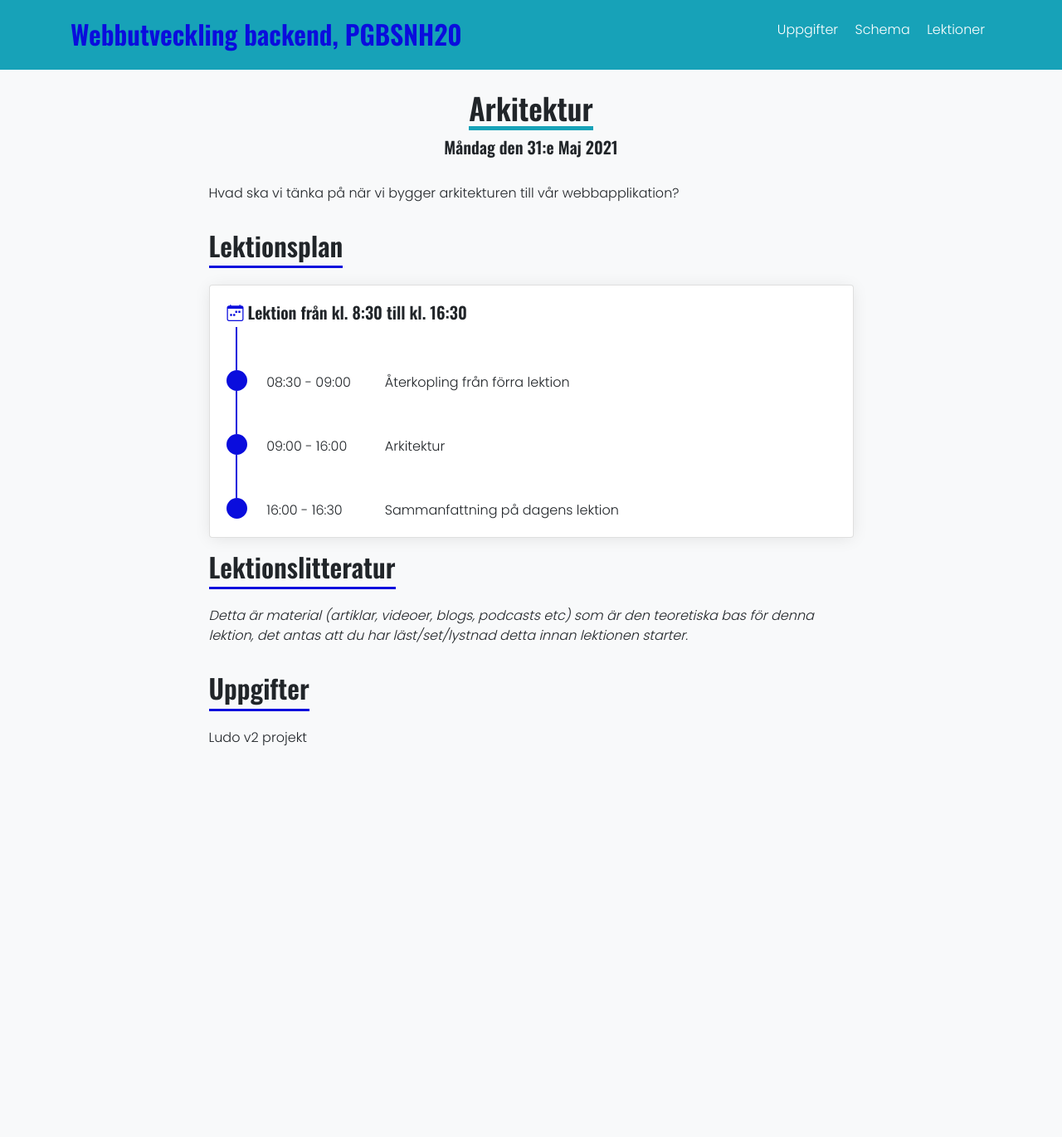
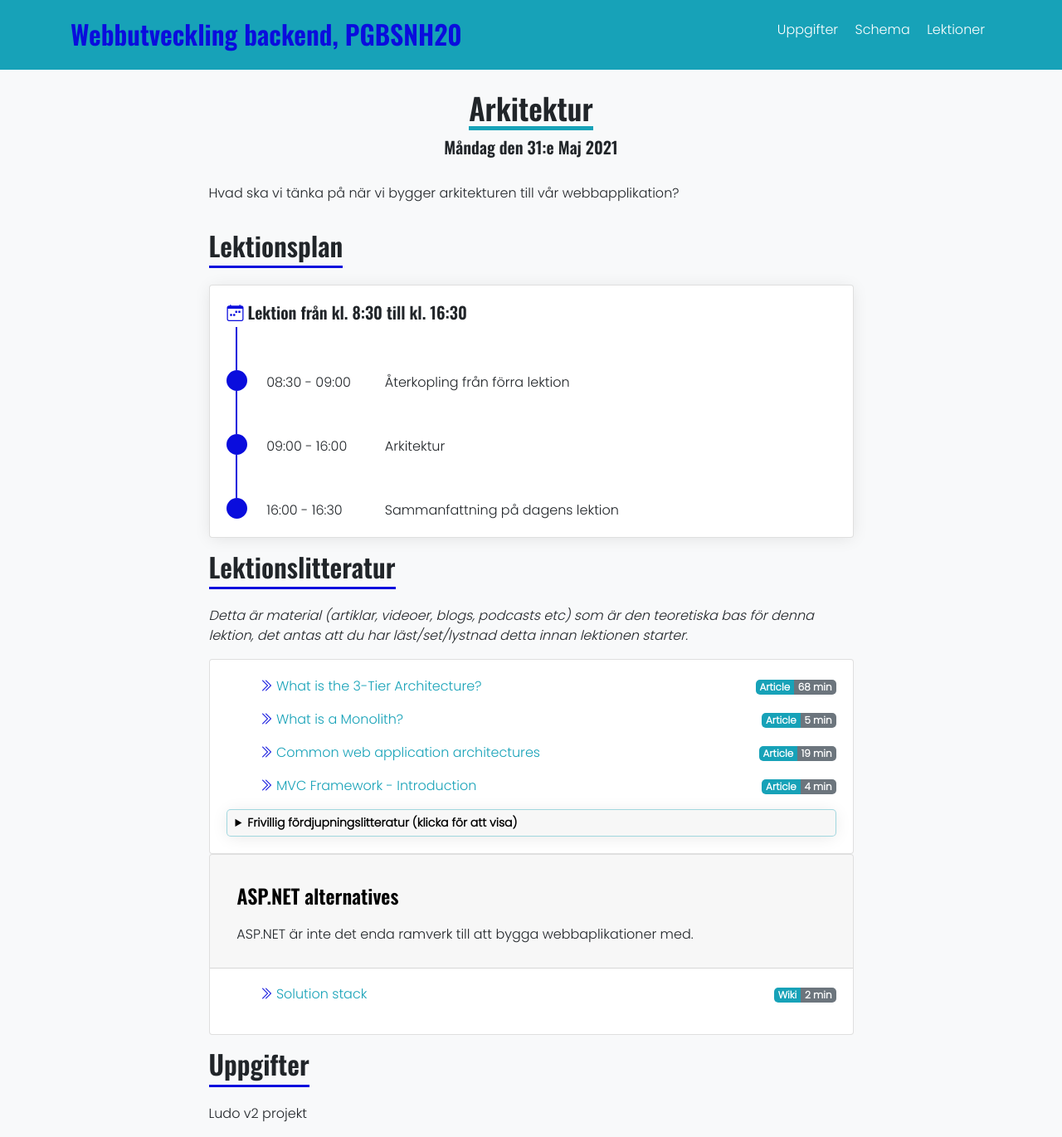
Before and after one commit to PGBSNH20/PGBSNH20-backendweb, a Jekyll site: the page built from lectures/13-architecture.md, in a window 1280 px wide. Shown: the whole page at 83% size. Built offline with Jekyll 4.4.1, drawn with Linux system fonts in a browser that asks for light colours; nearby versions of some CDN libraries; before the commit the page ends 917 px from its top, so only the background shows below that.

Commit message:
Adds links and descriptions

```diff
--- a/_data/lecture_architecture.yml
+++ b/_data/lecture_architecture.yml
@@ -1,5 +1,72 @@
 ---
 contentTimeTotal:
-  literatureTime: 0
-  optionalLiteratureTime: 0
+  literatureTime: 98
+  optionalLiteratureTime: 145
+notInTopic:
+  literature:
+  - title: "What is the 3-Tier Architecture?"
+    url: http://tonymarston.net/php-mysql/3-tier-architecture.html
+    timeType: Article
+    timeMinutes: 68
+    timeBadge: info
+  - title: "What is a Monolith?"
+    url: http://www.codingthearchitecture.com/2014/11/19/what_is_a_monolith.html
+    timeType: Article
+    timeMinutes: 5
+    timeBadge: info
+  - title: "Common web application architectures"
+    url: https://docs.microsoft.com/en-us/dotnet/architecture/modern-web-apps-azure/common-web-application-architectures
+    timeType: Article
+    timeMinutes: 19
+    timeBadge: info
+  - title: "MVC Framework - Introduction"
+    url: https://www.tutorialspoint.com/mvc_framework/mvc_framework_introduction.htm
+    timeType: Article
+    timeMinutes: 4
+    timeBadge: info
+  optionalLiterature:
+  - title: "N-Tier Architecture in ASP.NET Core"
+    url: https://chathuranga94.medium.com/n-tier-architecture-in-asp-net-core-d1f1b14f2010
+    timeType: Article
+    timeMinutes: 8
+    timeBadge: info
+    description: >
+      Build layered architecture for separation of concern, scalability and maintenance
+  - title: "GUI Architectures"
+    url: https://martinfowler.com/eaaDev/uiArchs.html
+    timeType: Article
+    timeMinutes: 36
+    timeBadge: info
+    description: >
+      min
+  - title: "Microservices"
+    url: https://martinfowler.com/articles/microservices.html
+    timeType: Article
+    timeMinutes: 33
+    timeBadge: info
+  - title: "Vertical Slice Architecture"
+    url: https://www.youtube.com/watch?v=T6nglsEDaqA&list=PLZQDTUIhS27A_qsf8J38xx4LwVEEUfh22&index=5
+    timeType: Video
+    timeMinutes: 55
+    timeBadge: danger
+  - title: "Conway's law"
+    url: https://en.wikipedia.org/wiki/Conway%27s_law
+    timeType: Wiki
+    timeMinutes: 4
+    timeBadge: info
+  - title: "Model-View-ViewModel (MVVM) Applications: General Introduction"
+    url: https://docs.microsoft.com/da-dk/archive/blogs/ivo_manolov/model-view-viewmodel-mvvm-applications-general-introduction
+    timeType: Article
+    timeMinutes: 9
+    timeBadge: info
 topics:
+  - topic: "ASP.NET alternatives"
+    literatureTime: 2
+    optionalLiteratureTime: 0
+    description-include: asp_net_alternatives.md
+    literature:
+    - title: "Solution stack"
+      url: https://en.wikipedia.org/wiki/Solution_stack
+      timeType: Wiki
+      timeMinutes: 2
+      timeBadge: info
--- a/_data/lecture_razor_pages_and_tag_helpers.yml
+++ b/_data/lecture_razor_pages_and_tag_helpers.yml
@@ -1,7 +1,7 @@
 ---
 contentTimeTotal:
-  literatureTime: 0
-  optionalLiteratureTime: 0
+  literatureTime: 20
+  optionalLiteratureTime: 10
 notInTopic:
   literature:
   - title: "ASP.NET Core built-in Tag Helpers - Microsoft Docs"
@@ -20,6 +20,31 @@ notInTopic:
   - title: "Six things I learnt about using ASP.NET Core’s Razor Pages"
     url: https://www.thereformedprogrammer.net/six-things-i-learnt-about-using-asp-net-cores-razor-pages/
 topics:
+  - topic: "Blazor"
+    literatureTime: 20
+    optionalLiteratureTime: 10
+    description-include: blazor.md
+    literature:
+    - title: "Introduction to ASP.NET Core Blazor - Microsoft Docs"
+      url: https://docs.microsoft.com/en-us/aspnet/core/blazor/?view=aspnetcore-5.0
+      timeType: Article
+      timeMinutes: 5
+      timeBadge: info
+      description: >
+        Explore ASP.NET Core Blazor, a way to build interactive client-side web UI with .NET in an ASP.NET Core app.
+    - title: "Blazor Introduction - What is Blazor? - Claudio Bernasconi"
+      url: https://www.claudiobernasconi.ch/2020/01/21/blazor-introduction-what-is-blazor/
+      timeType: Article
+      timeMinutes: 15
+      timeBadge: info
+      description: >
+        Learn in this Blazor introduction what Blazor is and how a Blazor application looks like for a .NET developer.
+    optionalLiterature:
+    - title: "Blazor Full-Stack Web Dev in ASP .NET Core"
+      url: https://wakeupandcode.com/blazor-full-stack-web-dev-in-asp-net-core/
+      timeType: Article
+      timeMinutes: 10
+      timeBadge: info
   - topic: "MVC"
     literatureTime: 0
     optionalLiteratureTime: 0
--- /dev/null
+++ b/_includes/descriptions/asp_net_alternatives.md
@@ -0,0 +1 @@
+ASP.NET är inte det enda ramverk till att bygga webbaplikationer med.
```
Also changed, not shown: _data/lecture_automatic_testing.yml (+36 -2 lines), _includes/descriptions/automatic_testing.md (+1 -0 lines), _includes/descriptions/blazor.md (added, +1 -0 lines).
